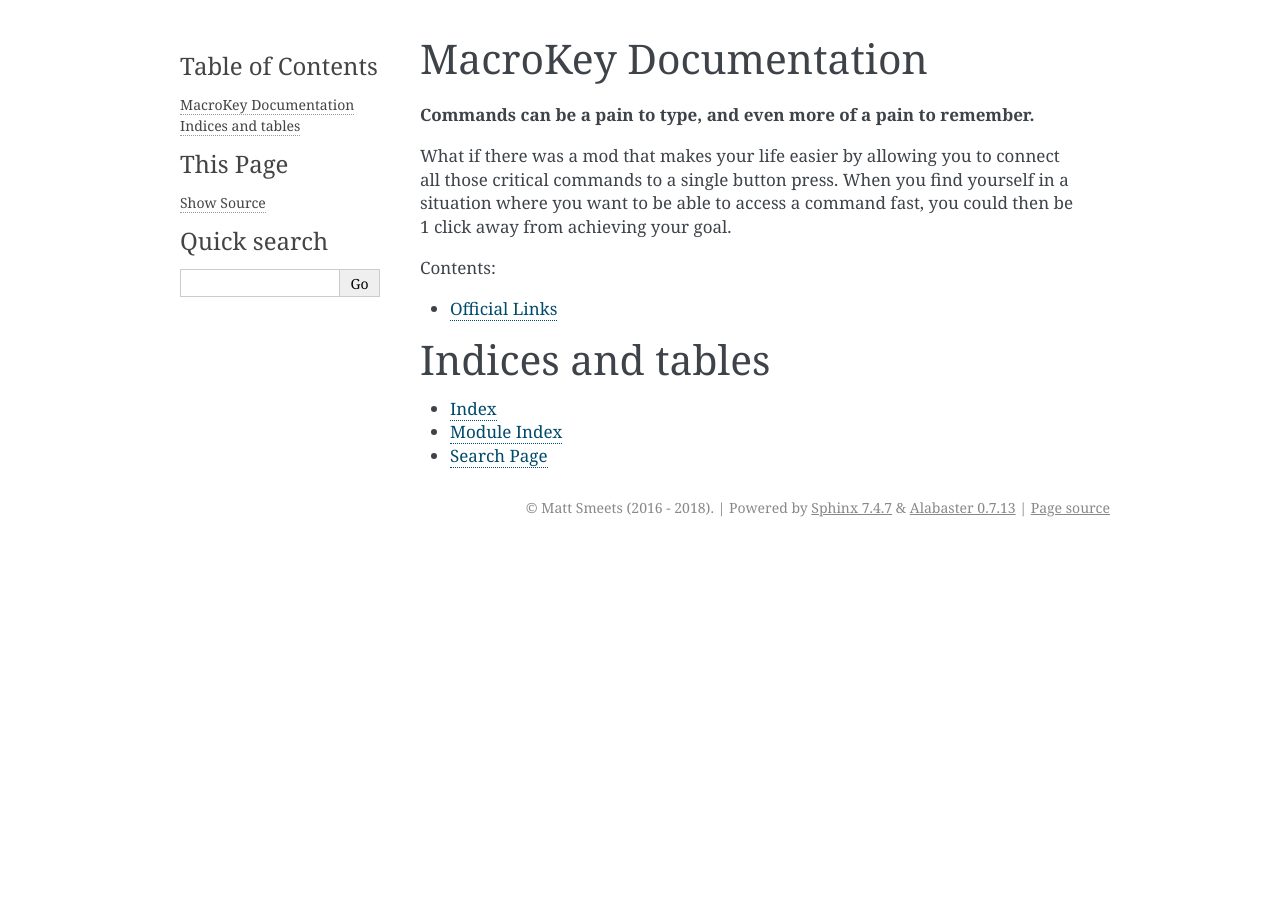
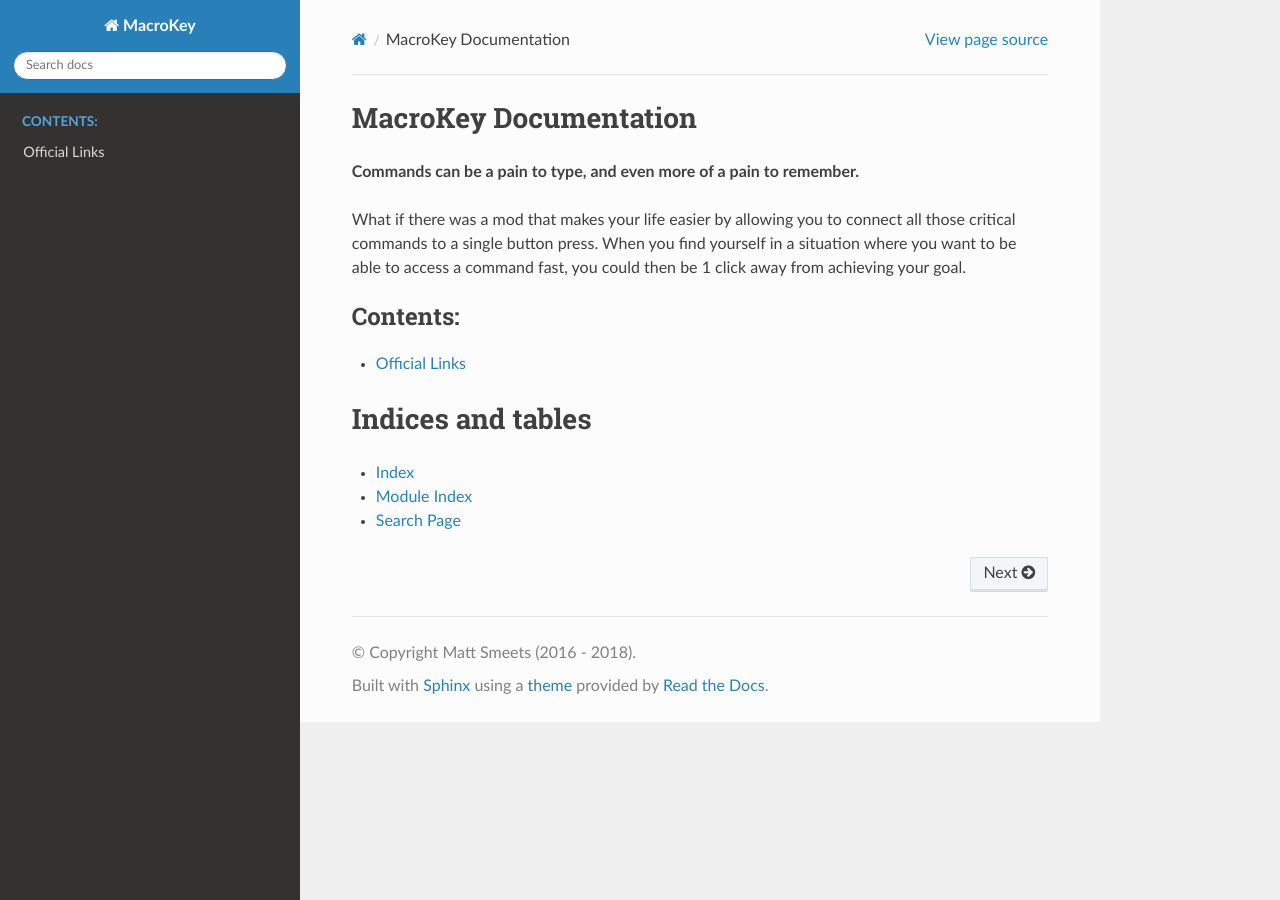
Before and after one commit to Matts/MacroKey-docs, a Sphinx documentation site: the page built from docs/source/index.rst, in a window 1280 px wide. Built offline with Sphinx 7.4.7 and the Read the Docs theme 2.0.0, drawn with Linux system fonts in a browser that asks for light colours.

Commit message:
Added RTD theme

```diff
--- a/docs/source/conf.py
+++ b/docs/source/conf.py
@@ -12,7 +12,7 @@
 # add these directories to sys.path here. If the directory is relative to the
 # documentation root, use os.path.abspath to make it absolute, like shown here.
 #
-# import os
+import os
 # import sys
 # sys.path.insert(0, os.path.abspath('.'))
 
@@ -43,7 +43,7 @@
 ]
 
 # Add any paths that contain templates here, relative to this directory.
-templates_path = ['ntemplates']
+templates_path = ['templates']
 
 # The suffix(es) of source filenames.
 # You can specify multiple suffix as a list of string:
@@ -86,7 +86,7 @@
 # Add any paths that contain custom static files (such as style sheets) here,
 # relative to this directory. They are copied after the builtin static files,
 # so a file named "default.css" will overwrite the builtin "default.css".
-html_static_path = ['nstatic']
+html_static_path = ['static']
 
 # Custom sidebar templates, must be a dictionary that maps document names
 # to template names.
@@ -157,3 +157,11 @@
 
 
 # -- Extension configuration -------------------------------------------------
+on_rtd = os.environ.get('READTHEDOCS', None) == 'True'
+
+if not on_rtd:  # only import and set the theme if we're building docs locally
+    import sphinx_rtd_theme
+    html_theme = 'sphinx_rtd_theme'
+    html_theme_path = [sphinx_rtd_theme.get_html_theme_path()]
+
+html_theme = 'sphinx_rtd_theme'
```
